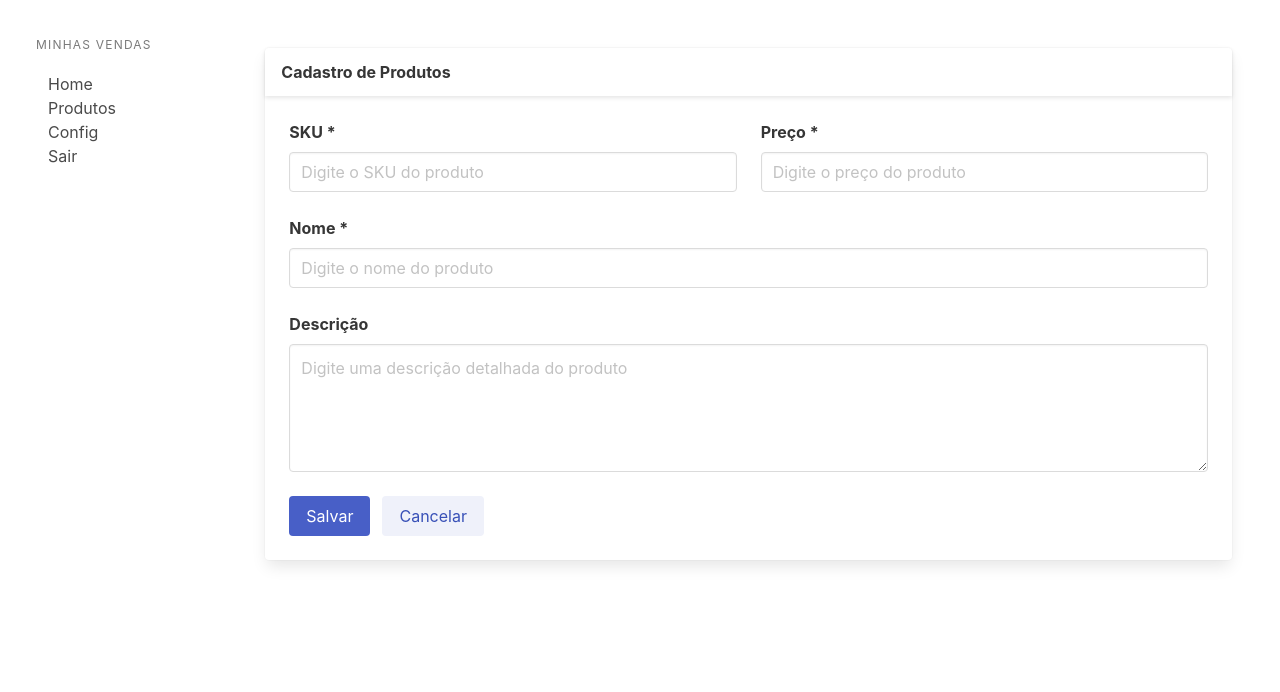
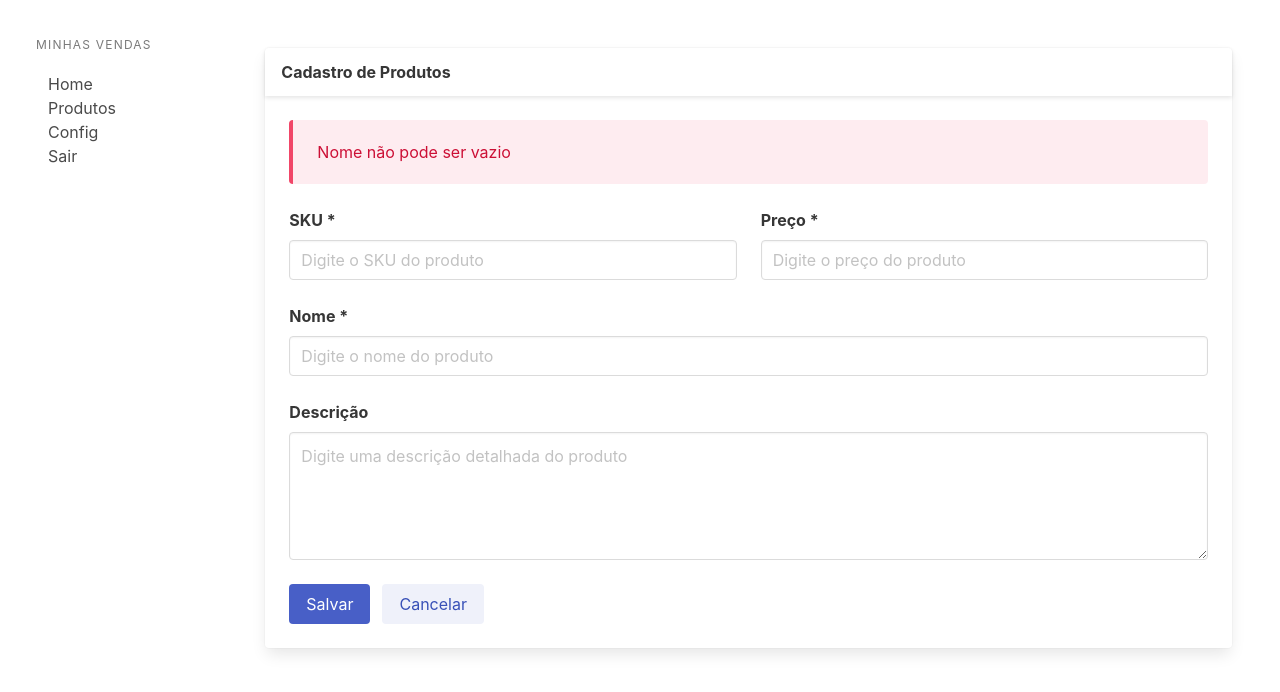
Before and after one commit to PauloDev13/udemy-venda-app, a Next.js app in the folder frontend/: page /cadastro/produto in a window 1280 px wide. Shown: the top 692 px of the page. Built offline with nearby package versions, Linux system fonts and the light colour scheme.

Commit message:
Frontend - Creating the message component

```diff
--- /dev/null
+++ b/frontend/src/components/common/message/message.tsx
@@ -0,0 +1,22 @@
+import { NextPage } from 'next';
+
+interface MessageProps {
+  type: string;
+  field?: string;
+  message: string;
+}
+
+export const Message: NextPage<MessageProps> = ({
+  type,
+  field,
+  message,
+}: MessageProps) => {
+  return (
+    <article className={`message is-${type}`}>
+      <div className="message-body">
+        {field && `${field} `}
+        {message}
+      </div>
+    </article>
+  );
+};
--- a/frontend/src/components/produtos/cadastro/FormProduct.tsx
+++ b/frontend/src/components/produtos/cadastro/FormProduct.tsx
@@ -6,6 +6,7 @@ import { ProductModel } from '~/app/model/productModel';
 import { useProductService } from '~/app/service/ProductService';
 import { convertToBigdecimal } from '~/app/util/Converter';
 import { Input } from '~/components/common/input/Input';
+import { Message } from '~/components/common/message/message';
 import { Layout } from '~/components/layout/Layout';
 
 export const FormProduct: NextPage = () => {
@@ -41,6 +42,7 @@ export const FormProduct: NextPage = () => {
 
   return (
     <Layout title="Cadastro de Produtos">
+      <Message type="danger" field="Nome" message="não pode ser vazio" />
       {id && (
         <div className="columns">
           <Input
```
